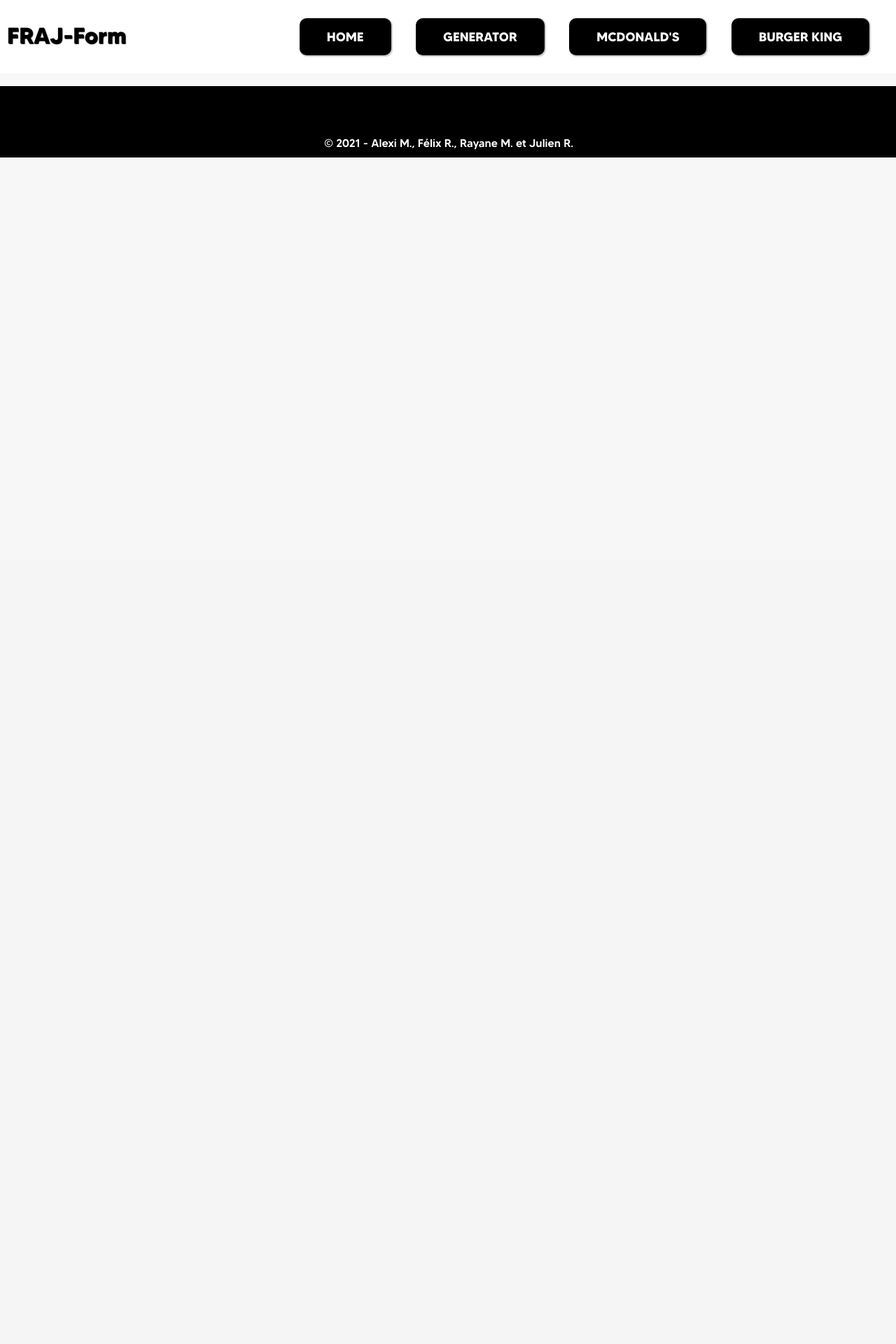
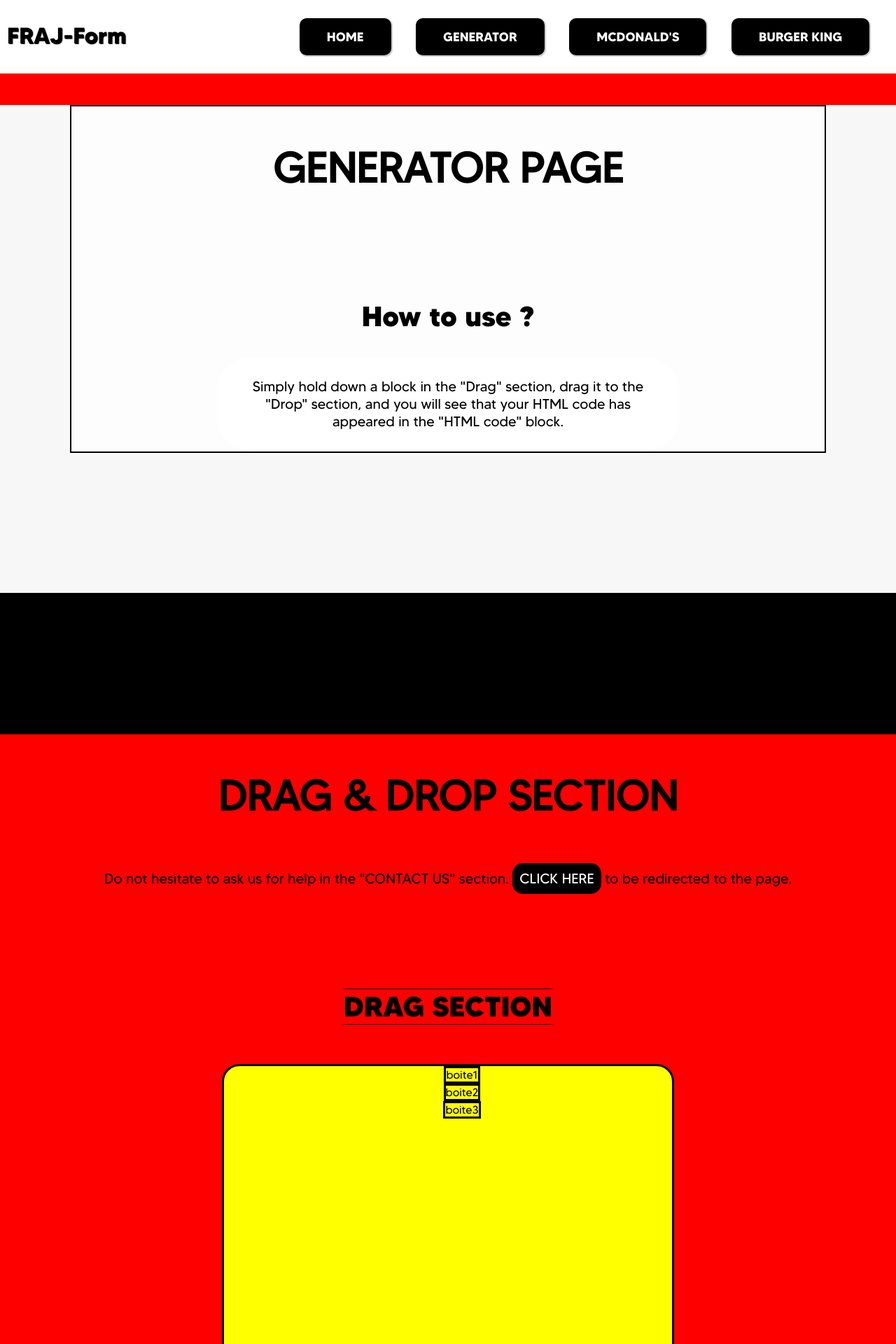
Before and after one commit to alexi-mathioupollak/Projet-Formulaire-HTML, a PHP site: page /generator.html in a window 1280 px wide; the page is wider, and only the part inside the window is pictured. Shown: the top 1920 px of that part at 70% size. Before the commit the page ends 225 px from the top of that part, so only its background shows below. Run offline with PHP 8.4, Linux system fonts and the light colour scheme; some libraries are stand-ins or nearby versions.

Commit message:
CSS avancée page GENERATOR.HTML

```diff
--- a/CSS/generator.css
+++ b/CSS/generator.css
@@ -1,30 +1,165 @@
 /* ----- Boîtes drag & drop ----- */
 
 
+.body_generator {
+    display: flex;
+    flex-direction: column;
+}
+
+.body_generator > h1 {
+    text-align: center;
+    font-size: 60px;
+}
+
+.body_generator > p {
+    text-align: center;
+    font-size: 20px;
+}
+
 .boxes {
     display: flex;
-    justify-content: space-around;
-    margin-top: 10%;
+    justify-content: space-between;
+    padding: 4rem;
+    align-items: center;
+    margin-top: 20px;
+
 }
 
 .box_drag {
-    border: 3px solid black;
-    border-radius: 25px;
-    width: 400px;
-    height: 700px;
-    background-color: white;
+    display: flex;
+    flex-direction: column;
+    align-items: center;
 }
 
 .box_drop {
+    display: flex;
+    flex-direction: column;
+    align-items: center;
+}
+
+.receive_list {
+    text-decoration: none;
     border: 3px solid black;
     border-radius: 25px;
-    width: 400px;
+    width: 600px;
     height: 700px;
     background-color: white;
+    flex-grow: 1;
 }
 
 .form_list {
-    background-color: red;
+    background-color: yellow;
     text-decoration: none;
     list-style: none;
+    border: 3px solid black;
+    border-radius: 25px;
+    width: 600px;
+    height: 700px;
+    display: flex;
+    flex-direction: column;
+    flex-grow: 1;
+    align-items: center;
 }
+
+.drag_title {
+    text-align: center;
+    font-size: 40px;
+    font-family: TommyEXTRA, Arial;
+    border-top: 1px solid black;
+    border-bottom: 1px solid black;
+    width: 18.65rem;
+}
+
+.drop_title {
+    text-align: center;
+    font-size: 40px;
+    font-family: TommyEXTRA, Arial;
+    border-top: 1px solid black;
+    border-bottom: 1px solid black;
+    width: 18.55rem;
+}
+
+
+/* ----- Flèche entre les 2 boxes ----- */
+
+
+.arrow {
+    color: black;
+    text-align: center;
+    width: 400px;
+    height: 200px;
+    margin-top: 100px;
+}
+
+
+/* ----- Boîtes avec éléments ----- */
+
+
+.b1 {
+    user-select: none;
+    border: 3px solid black;
+}
+.b2 {
+    user-select: none;
+    border: 3px solid black;
+}
+.b3 {
+    user-select: none;
+    border: 3px solid black;
+}
+
+
+/* ----- Lien vers contact us ----- */
+
+
+.contactus_link {
+    text-decoration: none;
+    color: white;
+    border: 1px;
+    background-color: black;
+    padding: 10px;
+    border-radius: 15px;
+    transition: background-color 0.3s, color 0.3s ease;
+}
+
+.contactus_link:hover {
+    color: black;
+    background-color: #f7f7f7;
+}
+
+
+/* ----- HTML box ----- */
+
+
+.html_title {
+    text-align: center;
+    font-size: 40px;
+    font-family: TommyEXTRA, Arial;
+    border-top: 1px solid black;
+    border-bottom: 1px solid black;
+}
+
+.html_box_principal {
+    display: flex;
+    flex-direction: column;
+    align-items: center;
+}
+
+.html_box_code {
+    width: 300rem;
+    margin-bottom: 100px;
+    width: 100rem;
+    height: 700px;
+
+}
+
+
+@media screen and (max-width: 1280px) {
+    .boxes {
+        flex-direction: column;
+    }
+
+    .arrow {
+        transform: rotate(90deg);
+    }
+}
--- a/CSS/main.css
+++ b/CSS/main.css
@@ -3,9 +3,12 @@ html {
   height: 100%;
   font-family: "TommyREGULAR", sans-serif;
   margin-top: 50px;
-  background-color: #f7f7f7
+  background-color: #f7f7f7;
 }
 
+html {
+    scroll-behavior: smooth;
+}
 
 /* ----- body ----- */
 
--- a/CSS/navbar.css
+++ b/CSS/navbar.css
@@ -47,6 +47,7 @@
     z-index: 99;
     justify-content: space-between;
     display: flex;
+    flex-wrap: wrap;
 }
 
 .menu a {
--- a/JS/script.js
+++ b/JS/script.js
@@ -1,14 +1,3 @@
-/*$( function() {
-    $( "#draggable" ).draggable({revert: "invalid"}).sortable();
-    $( "#draggable2" ).draggable({revert: "invalid"}).sortable();
-    $( "#draggable3" ).draggable({revert: "invalid"}).sortable();
-    $( "#draggable" ).disableSelection();
-    $( "#droppable" ).droppable({classes: {"ui-droppable-active": "ui-state-active","ui-droppable-hover": "ui-state-hover",}});
-    function duplic(element,name)
-    {
-      clone = document.getElementById(element).cloneNode(true);
-      clone.name = name;
-    }
+function onDragEvent(e) {
 
-    duplic("element1","copie_element1");
-  } );*/
+}
--- a/generator.html
+++ b/generator.html
@@ -1,4 +1,4 @@
-<DOCTYPE html>
+<DOCTYPE html xmlns="http://www.w3.org/1999/html">
     <html>
     <head>
         <meta charset="utf-8">
@@ -6,9 +6,9 @@
         <link rel="stylesheet" href="CSS/navbar.css">
         <link rel="stylesheet" href="CSS/footer.css">
         <link rel="stylesheet" href="CSS/main.css">
-        <script src="https://code.jquery.com/jquery-1.12.4.js"></script>
-        <script src="https://code.jquery.com/ui/1.12.1/jquery-ui.js"></script>
+        <link rel="stylesheet" href="CSS/generator.css">
         <script src="JS/script.js"></script>
+        <script src="JS/HTMLboxscript.js"></script>
     </head>
     <main>
         <header>
@@ -31,16 +31,57 @@
         </header>
         <body>
 
+        <section class="first_bloc">
+            <h1 class="body_title">GENERATOR PAGE</h1>
+            <article class="whoarewe">
+                <h2>How to use ?</h2>
+                <p>Simply hold down a block in the "Drag" section, drag it to the "Drop" section, and you will see that your HTML code has appeared in the "HTML code" block.</p>
+            </article>
+        </section>
+        <section class="body_generator">
+            <div class="bande"></div>
+            <h1>DRAG & DROP SECTION</h1>
+            <p>Do not hesitate to ask us for help in the "CONTACT US"
+                section.
+                <a class="contactus_link" href="contactus.html">CLICK HERE</a>
+                to be redirected to the page.</p>
             <section class="boxes">
                 <div class="box_drag">
+                    <h1 class="drag_title">DRAG SECTION</h1>
                     <ul class="form_list">
-                    <li>boite1</li>
-                    <li>boite2</li>
-                    <li>boite3</li>
+                        <li class="b1" draggable="true">boite1</li>
+                        <li class="b2" draggable="true">boite2</li>
+                        <li class="b3" draggable="true">boite3</li>
                     </ul>
                 </div>
+                <img src="img/arrow.png" class="arrow"></img>
                 <div class="box_drop">
+                    <h1 class="drop_title">DROP SECTION</h1>
+                        <ul class="receive_list">
+
+                        </ul>
                 </div>
+            </section>
+            <section class="html_box_principal">
+                <h1 class="html_title">HTML CODE SECTION</h1>
+                <textarea class="html_box_code" minlength="1000" contenteditable="true" readonly>
+<DOCTYPE html>
+<html>
+    <head>
+        <meta charset="utf-8">
+        <titleThanks for using FRAJ-Form!</title>
+        <link rel="stylesheet" href="CSS/main.css">
+        <script src="JS/script.js"></script>
+    </head>
+    <body>
+          <p>Hey! i'm an example</p>
+    </body>
+    <footer>
+          <p>Copyright - FRAJ-Form</p>
+    </footer>
+</html>
+                </textarea>
+            </section>
         </section>
         </body>
 
```
Also changed, not shown: JS/HTMLboxscript.js (added), img/arrow.png (added). Lines whose indentation alone changed are shown as unchanged.
